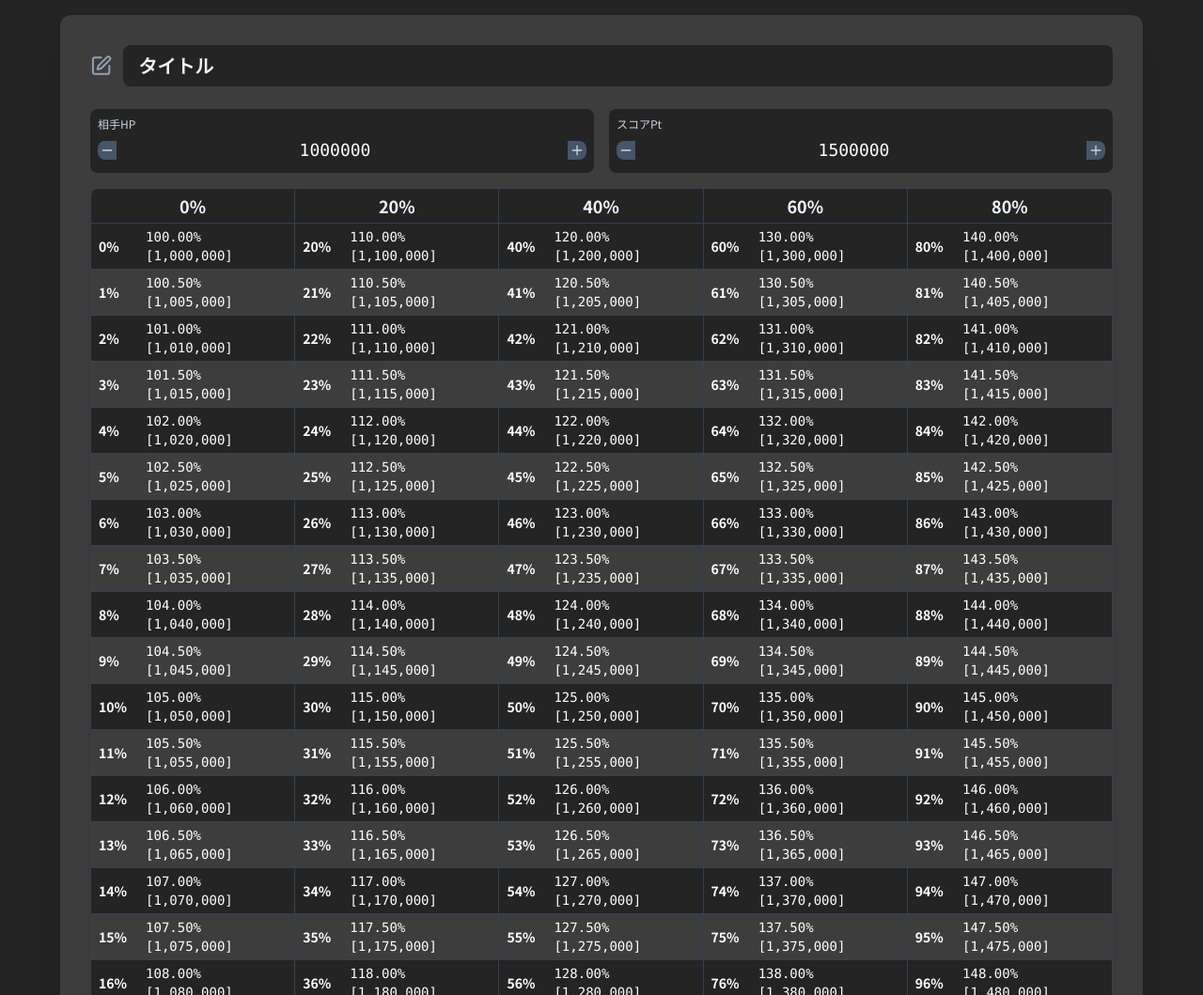
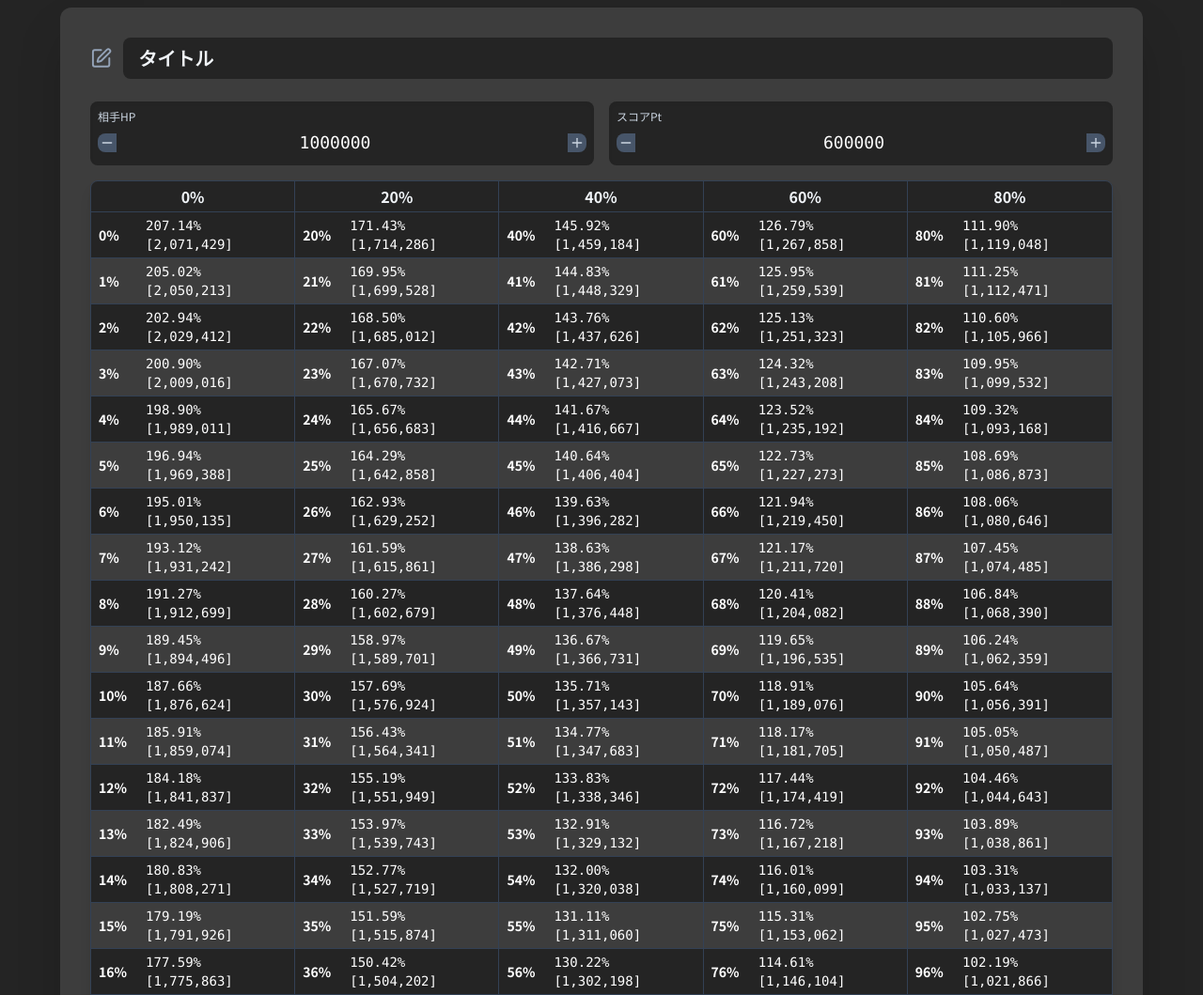
Before and after one commit to sg-kage/kage_score, a plain HTML site: page index.html in a window 1280 px wide. Shown: the top 1059 px of the page at 94% size. Drawn offline with nearby package versions, Linux system fonts and the light colour scheme.

Commit message:
Update index.html

```diff
--- a/index.html
+++ b/index.html
@@ -13,80 +13,79 @@
   <script src="https://unpkg.com/lucide@latest/dist/lucide.js"></script>
   <style>
     body {
-      /* フォントをNoto Sans JPに変更 */
       font-family: 'Noto Sans JP', sans-serif;
     }
-    /* 等幅フォントを適用する要素にFira Codeを優先的に使用 */
     .font-mono {
       font-family: 'Fira Code', monospace;
     }
+    /* スクロール時のモバイルグリッド横スクロール */
+    #resultsGrid {
+      overflow-x: auto;
+    }
+    /* モバイルでグリッドが見やすいように */
+    @media (max-width: 640px) {
+      #resultsGrid > div {
+        min-width: 550px;
+      }
+    }
   </style>
 </head>
-<body class="bg-[#242424] text-slate-100 p-4 antialiased flex flex-col items-center min-h-screen">
+<body class="bg-[#242424] text-slate-100 p-2 antialiased flex flex-col items-center min-h-screen">
 
-  <!-- 全体のコンテナを元のサイズに戻しました -->
-  <div class="w-full max-w-6xl bg-[#3D3D3D] rounded-xl shadow-2xl p-6 md:p-8">
-
-    <!-- タイトル入力欄を元のサイズに戻しました -->
-    <div class="flex items-center mb-6">
-      <!-- Lucide Icons (Edit) -->
-      <i data-lucide="edit" class="w-6 h-6 text-slate-400 mr-3"></i>
+  <div class="w-full max-w-2xl sm:max-w-3xl md:max-w-6xl bg-[#3D3D3D] rounded-xl shadow-2xl p-2 sm:p-4 md:p-8">
+    <!-- タイトル -->
+    <div class="flex items-center mb-4 sm:mb-6">
+      <i data-lucide="edit" class="w-6 h-6 text-slate-400 mr-2 sm:mr-3"></i>
       <input
         type="text"
         id="titleInput"
         value="タイトル"
-        class="w-full bg-[#242424] text-lg md:text-xl font-bold border-none rounded-lg py-2 px-4 focus:ring-2 focus:ring-green-500 focus:outline-none"
+        class="w-full bg-[#242424] text-base sm:text-lg md:text-xl font-bold border-none rounded-lg py-1 px-2 sm:py-2 sm:px-4 focus:ring-2 focus:ring-green-500 focus:outline-none"
       />
     </div>
 
-    <!-- 可変値入力セクションはよりコンパクトになりました -->
-    <div class="flex flex-col md:flex-row gap-4 mb-4">
-
-      <!-- 相手HP入力 -->
+    <!-- 入力セクション -->
+    <div class="flex flex-col sm:flex-row gap-2 sm:gap-4 mb-2 sm:mb-4">
+      <!-- 相手HP -->
       <div class="flex-1 bg-[#242424] p-2 rounded-lg shadow-inner">
         <label class="block text-slate-300 text-xs mb-1">相手HP</label>
         <div class="flex items-center">
           <button id="decrementBaseValue" class="p-0.5 bg-slate-600 rounded-l-lg hover:bg-slate-500 transition-colors">
-            <!-- Lucide Icons (Minus) -->
             <i data-lucide="minus" class="w-4 h-4 text-slate-300"></i>
           </button>
           <input
             type="number"
             id="baseValueInput"
             value="1000000"
-            class="flex-1 text-center bg-[#242424] text-white font-mono text-lg py-0.5 focus:ring-2 focus:ring-green-500 focus:outline-none"
+            class="flex-1 text-center bg-[#242424] text-white font-mono text-base sm:text-lg py-0.5 focus:ring-2 focus:ring-green-500 focus:outline-none"
           />
           <button id="incrementBaseValue" class="p-0.5 bg-slate-600 rounded-r-lg hover:bg-slate-500 transition-colors">
-            <!-- Lucide Icons (Plus) -->
             <i data-lucide="plus" class="w-4 h-4 text-slate-300"></i>
           </button>
         </div>
       </div>
-
-      <!-- スコアPt入力 -->
+      <!-- スコアPt -->
       <div class="flex-1 bg-[#242424] p-2 rounded-lg shadow-inner">
         <label class="block text-slate-300 text-xs mb-1">スコアPt</label>
         <div class="flex items-center">
           <button id="decrementAdjustedValue" class="p-0.5 bg-slate-600 rounded-l-lg hover:bg-slate-500 transition-colors">
-            <!-- Lucide Icons (Minus) -->
             <i data-lucide="minus" class="w-4 h-4 text-slate-300"></i>
           </button>
           <input
             type="number"
             id="adjustedValueInput"
-            value="1500000"
-            class="flex-1 text-center bg-[#242424] text-white font-mono text-lg py-0.5 focus:ring-2 focus:ring-green-500 focus:outline-none"
+            value="600000"
+            class="flex-1 text-center bg-[#242424] text-white font-mono text-base sm:text-lg py-0.5 focus:ring-2 focus:ring-green-500 focus:outline-none"
           />
           <button id="incrementAdjustedValue" class="p-0.5 bg-slate-600 rounded-r-lg hover:bg-slate-500 transition-colors">
-            <!-- Lucide Icons (Plus) -->
             <i data-lucide="plus" class="w-4 h-4 text-slate-300"></i>
           </button>
         </div>
       </div>
     </div>
 
-    <!-- 計算結果グリッドのサイズを元に戻しました -->
-    <div class="bg-[#3D3D3D] rounded-lg shadow-lg overflow-hidden border border-slate-700">
+    <!-- 計算結果グリッド -->
+    <div class="bg-[#3D3D3D] rounded-lg shadow-lg overflow-x-auto border border-slate-700">
       <div id="resultsGrid">
         <!-- 計算結果はJavaScriptでここに挿入されます -->
       </div>
@@ -94,12 +93,9 @@
   </div>
 
   <script>
-    // Lucide IconsをDOMに適用
     if (typeof lucide !== 'undefined') {
       lucide.createIcons();
     }
-
-    // DOM要素の取得
     const titleInput = document.getElementById('titleInput');
     const baseValueInput = document.getElementById('baseValueInput');
     const adjustedValueInput = document.getElementById('adjustedValueInput');
@@ -109,41 +105,41 @@
     const incrementAdjustedValueBtn = document.getElementById('incrementAdjustedValue');
     const decrementAdjustedValueBtn = document.getElementById('decrementAdjustedValue');
 
-    // 計算ロジック
+    // 新しい数式に基づく計算ロジック
     const calculateResult = (baseValue, adjustedValue, percentage) => {
-      // 基準値(C4)と調整値(D8)の間をパーセンテージで線形に補間
-      const result = baseValue + (adjustedValue - baseValue) * (percentage / 100);
+      // percentage: 0 ～ 100, ExcelのH6相当
+      // adjusted: ($D$8 / (1 + H6) - 20000) / 280000
+      // result: ROUNDUP(base * adjusted, 0)
+      // percent: result / base
+      const h6 = percentage / 100;
+      const adjusted = (adjustedValue / (1 + h6) - 20000) / 280000;
+      const result = Math.ceil(baseValue * adjusted);
       const percent = result / baseValue;
+      const formattedPercent = (percent * 100).toFixed(2) + '%';
+      const formattedResult = new Intl.NumberFormat('ja-JP').format(result);
 
-      // 数値のフォーマット
-      const formattedPercent = (percent * 100).toFixed(2) + '%';
-      const formattedResult = new Intl.NumberFormat('ja-JP').format(Math.ceil(result));
-
-      // 最終的な文字列を結合して返す
       return `${formattedPercent} [${formattedResult}]`;
     };
 
-    // グリッドをレンダリングする関数
+    // グリッド表示
     const renderGrid = () => {
-      resultsGrid.innerHTML = ''; // グリッドをクリア
-
+      resultsGrid.innerHTML = '';
       const baseValue = Number(baseValueInput.value);
       const adjustedValue = Number(adjustedValueInput.value);
 
-      // Create header row
+      // ヘッダー
       const headerRow = document.createElement('div');
-      headerRow.className = 'grid grid-cols-5 md:grid-cols-5 border-b border-slate-700';
+      headerRow.className = 'grid grid-cols-5 border-b border-slate-700';
       const percentages = ['0%', '20%', '40%', '60%', '80%'];
       percentages.forEach((p, index) => {
         const headerDiv = document.createElement('div');
-        // ヘッダーのフォントサイズとパディングを調整
-        headerDiv.className = `text-center font-bold text-base md:text-lg py-1 bg-[#242424] border-r border-slate-700 ${index === 4 ? 'border-r-0' : ''}`;
+        headerDiv.className = `text-center font-bold text-base py-1 bg-[#242424] border-r border-slate-700 ${index === 4 ? 'border-r-0' : ''}`;
         headerDiv.textContent = p;
         headerRow.appendChild(headerDiv);
       });
       resultsGrid.appendChild(headerRow);
 
-      // グリッドのコンテンツを生成
+      // データ分割
       const columnsData = [[], [], [], [], []];
       for (let i = 0; i <= 99; i++) {
         const columnIndex = Math.floor(i / 20);
@@ -151,29 +147,24 @@
           columnsData[columnIndex].push(i);
         }
       }
-      // 100%を最後の列に手動で追加
-      columnsData[4].push(100);
+      columnsData[4].push(100); // 100%を最後の列に追加
 
       const maxRows = Math.max(...columnsData.map(col => col.length));
       for (let rowIndex = 0; rowIndex < maxRows; rowIndex++) {
         const rowDiv = document.createElement('div');
-        rowDiv.className = 'grid grid-cols-5 md:grid-cols-5';
+        rowDiv.className = 'grid grid-cols-5';
         const isEven = rowIndex % 2 === 0;
-
         columnsData.forEach((column, colIndex) => {
           const p = column[rowIndex];
           const resultItem = document.createElement('div');
-          resultItem.className = `flex items-center text-xs md:text-sm py-1 px-2 border-b border-slate-700 ${isEven ? 'bg-[#242424]' : 'bg-[#3D3D3D]'} ${colIndex < 4 ? 'border-r' : ''}`;
-
+          resultItem.className = `flex items-center text-xs sm:text-sm py-1 px-2 border-b border-slate-700 ${isEven ? 'bg-[#242424]' : 'bg-[#3D3D3D]'} ${colIndex < 4 ? 'border-r' : ''}`;
           if (p !== undefined) {
             const percentageDiv = document.createElement('div');
             percentageDiv.className = "w-1/4 pr-2 font-bold text-white whitespace-nowrap";
             percentageDiv.textContent = `${p}%`;
-
             const contentDiv = document.createElement('div');
             contentDiv.className = "flex-1 font-mono text-white text-left overflow-hidden overflow-ellipsis";
             contentDiv.textContent = calculateResult(baseValue, adjustedValue, p);
-
             resultItem.appendChild(percentageDiv);
             resultItem.appendChild(contentDiv);
           }
@@ -183,7 +174,6 @@
       }
     };
 
-    // イベントリスナー
     const handleInput = () => {
       renderGrid();
     };
@@ -191,7 +181,6 @@
     baseValueInput.addEventListener('input', handleInput);
     adjustedValueInput.addEventListener('input', handleInput);
 
-    // インクリメント/デクリメントボタンのイベントリスナー
     incrementBaseValueBtn.addEventListener('click', () => {
       baseValueInput.value = Number(baseValueInput.value) + 10000;
       handleInput();
```
